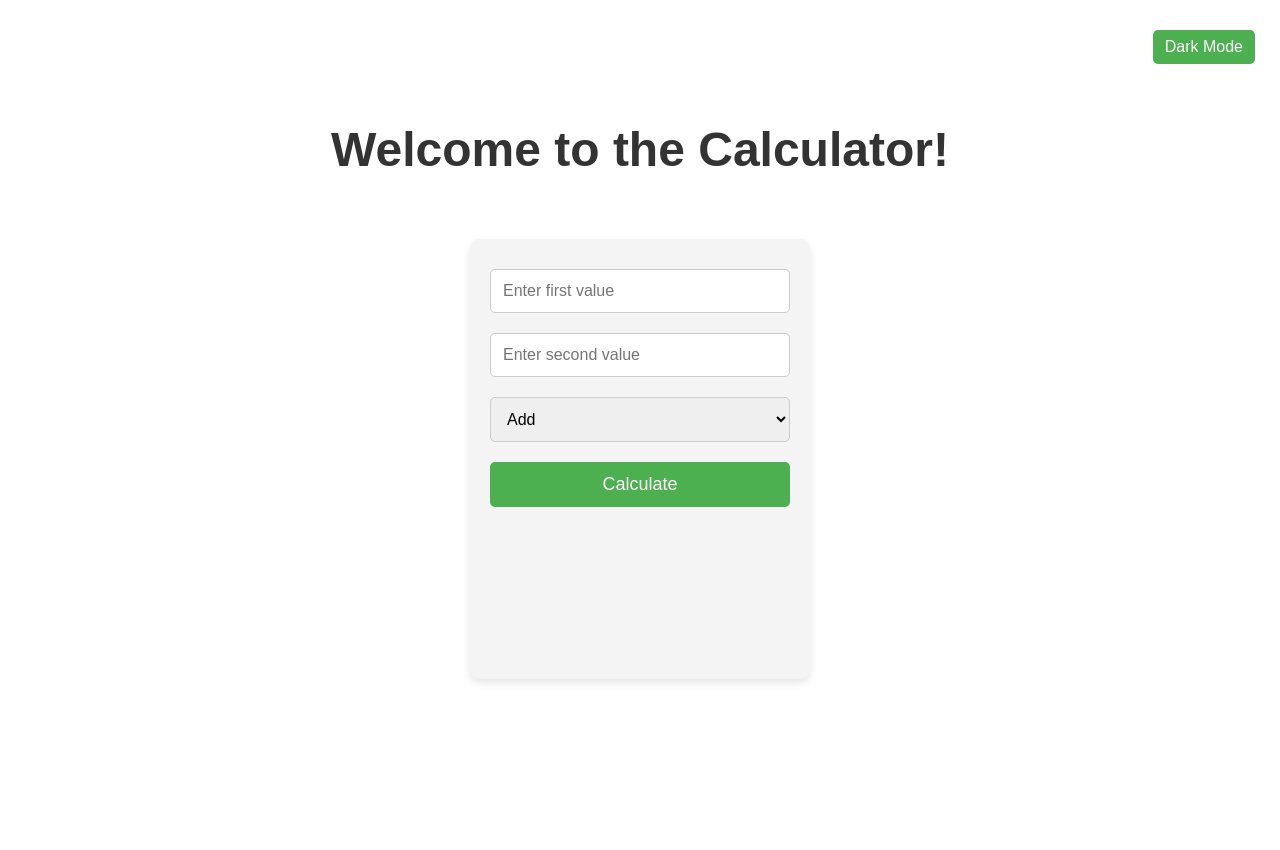
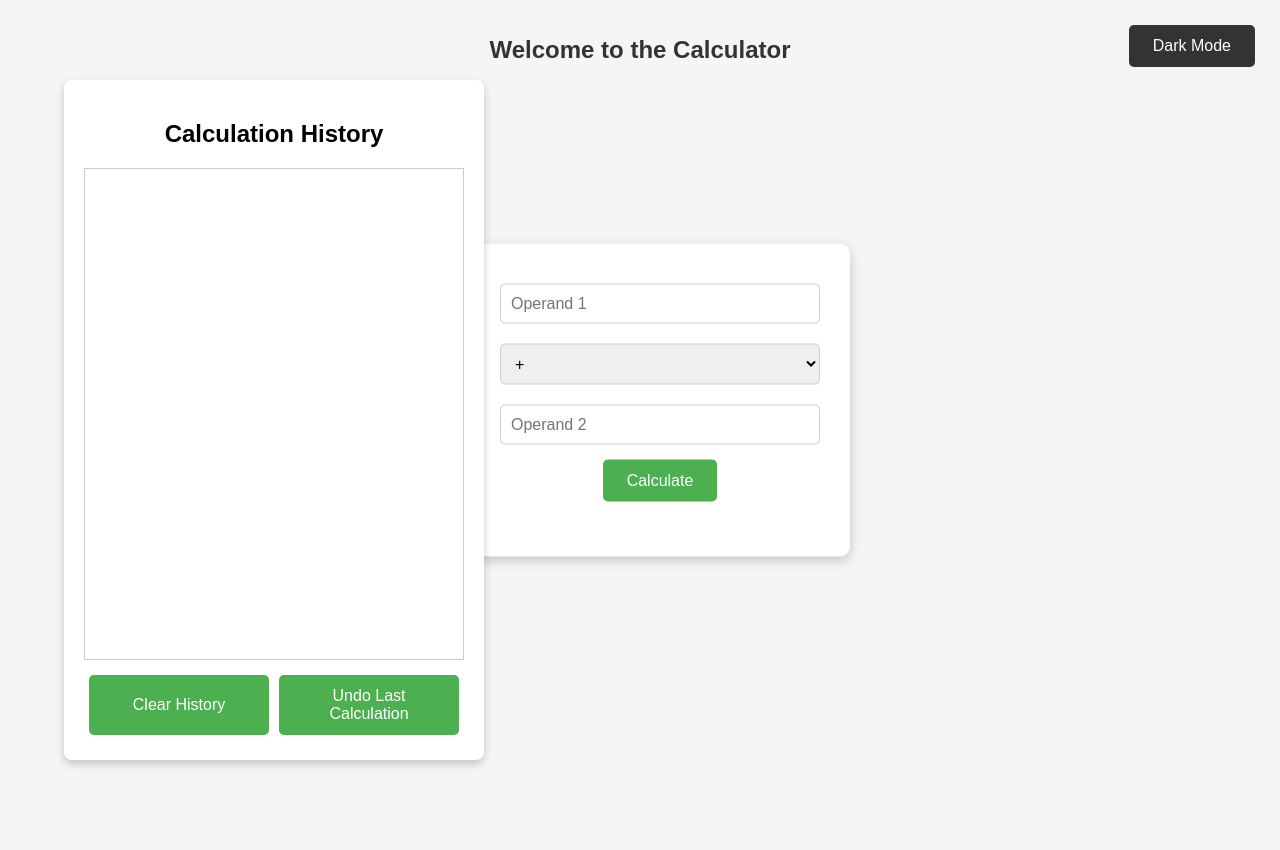
Before and after one commit to mt657/IS218_Final_Project, a FastAPI app: page / in a window 1280 px wide. After the commit the page ends 767 px from the top, so only its background shows below. Run offline with FastAPI, Linux system fonts and the light colour scheme; data that the repository does not hold is empty; some libraries are stand-ins or nearby versions.

Commit message:
updated the html, css, and main.py in order to allow for history to be displayed and updated to front end and allows users to clear or undo history entries

```diff
--- a/app/main.py
+++ b/app/main.py
@@ -4,6 +4,7 @@ from fastapi.responses import HTMLResponse
 from fastapi.staticfiles import StaticFiles
 from fastapi.middleware.cors import CORSMiddleware
 from sqlalchemy.orm import Session
+from sqlalchemy.exc import NoResultFound
 from pathlib import Path
 
 from app.operations.addition import Addition
@@ -13,7 +14,7 @@ from app.operations.division import Division
 from app.models.calculation_history import CalculationHistory
 from database import SessionLocal, engine, Base
 
-# Create tables in the database (ensure it happens at app startup)
+# Create tables in the database
 Base.metadata.create_all(bind=engine)
 
 # Create FastAPI instance
@@ -72,7 +73,6 @@ async def calculate(request: CalculationRequest, db: Session = Depends(get_db)):
     operand2 = request.operand2
     operation = request.operation
 
-    # Operation mapping
     operations = {
         "Add": Addition(),
         "Subtract": Subtraction(),
@@ -86,10 +86,8 @@ async def calculate(request: CalculationRequest, db: Session = Depends(get_db)):
     if operation == "Divide" and operand2 == 0:
         raise HTTPException(status_code=400, detail="Cannot divide by zero")
 
-    # Perform the calculation
     result = operations[operation].calculate(operand1, operand2)
 
-    # Save to the database
     calculation = CalculationHistory(
         operation=operation,
         operand1=operand1,
@@ -105,5 +103,21 @@ async def calculate(request: CalculationRequest, db: Session = Depends(get_db)):
 # Retrieve the calculation history
 @app.get("/history", response_model=list[CalculationHistoryResponse])
 async def get_history(db: Session = Depends(get_db)):
-    history = db.query(CalculationHistory).all()
-    return history
+    return db.query(CalculationHistory).all()
+
+# Clear calculation history
+@app.delete("/history")
+async def clear_history(db: Session = Depends(get_db)):
+    db.query(CalculationHistory).delete()
+    db.commit()
+    return {"message": "Calculation history cleared."}
+
+# Undo the last calculation
+@app.delete("/history/undo")
+async def undo_last_calculation(db: Session = Depends(get_db)):
+    last_calculation = db.query(CalculationHistory).order_by(CalculationHistory.id.desc()).first()
+    if not last_calculation:
+        raise HTTPException(status_code=404, detail="No calculations to undo.")
+    db.delete(last_calculation)
+    db.commit()
+    return {"message": "Last calculation undone."}
--- a/app/static/styles.css
+++ b/app/static/styles.css
@@ -1,173 +1,239 @@
-/* General styling */
+/* General layout for body */
 body {
     font-family: Arial, sans-serif;
+    background-color: #f5f5f5;
+    display: flex;
+    justify-content: center;
+    align-items: flex-start; /* Align at the top of the screen */
+    height: 100vh;
     margin: 0;
-    padding: 0;
-    display: flex;
-    flex-direction: column;
-    align-items: center;
-    justify-content: flex-start;
-    height: 100vh;
-    padding-top: 50px;
+    flex-direction: row; /* Layout horizontally */
 }
 
-/* Dark Mode Styling */
-body.dark-mode {
-    background-color: #333;
-}
-
-/* Styling for the welcome message */
-.welcome-message {
-    margin-top: 40px;
-    text-align: center;
+/* Header style for the welcome message */
+h1 {
+    position: absolute;
+    top: 20px;
+    left: 50%;
+    transform: translateX(-50%);
     font-size: 24px;
     color: #333;
 }
 
-body.dark-mode .welcome-message h1 {
-    color: #fff;
+h2 {
+    text-align: center;
 }
 
-/* Dark Mode Toggle Button */
-#dark-mode-toggle {
-    position: absolute;
-    top: 20px;
-    right: 25px; /* Moved 5px more to the left */
-    padding: 8px 12px;
-    font-size: 16px;
-    cursor: pointer;
-    background-color: #4CAF50;
-    color: white;
-    border: none;
-    border-radius: 5px;
-    width: auto;
-    transition: background-color 0.3s ease;
-}
-
-#dark-mode-toggle:hover {
-    background-color: #45a049;
-}
-
-/* Calculator Container (fixed size) */
+/* Calculator container style */
 .container {
     display: flex;
     flex-direction: column;
+    justify-content: center;
     align-items: center;
-    padding: 20px;
-    background-color: #f4f4f4;
+    background-color: #fff;
     border-radius: 10px;
-    box-shadow: 0 4px 8px rgba(0, 0, 0, 0.1);
-    width: 300px;
-    height: 400px;
-    margin-top: 30px;
-    overflow: hidden;
+    padding: 30px;
+    box-shadow: 0 4px 12px rgba(0, 0, 0, 0.2);
+    width: 320px; /* Fixed width for calculator */
+    text-align: center;
+    margin-left: 20px;
+    position: absolute; /* Fix the container to be centered on the screen */
+    top: 50%;
+    left: 50%;
+    transform: translate(-50%, -50%); /* Center vertically and horizontally */
 }
 
-/* Style for the Input Fields & Buttons */
-input, select, button {
-    width: 100%; /* Make sure all elements use full width */
-    margin: 10px 0;
-    padding: 12px;
-    font-size: 16px;
-    border-radius: 5px;
-    border: 1px solid #ccc;
-    box-sizing: border-box; /* Include padding in width calculation */
+/* History container */
+.history-container {
+    position: fixed;
+    left: 5%;
+    top: 10%;
+    width: 380px; /* Wider width for more space */
+    background-color: white;
+    padding: 20px;
+    border-radius: 8px;
+    box-shadow: 0 4px 8px rgba(0, 0, 0, 0.2);
+    height: 80%; /* Fixed height slightly shorter than calculator */
+    overflow: hidden; /* Hide overflow */
+    display: flex;
+    flex-direction: column; /* Stack the elements vertically */
+    justify-content: space-between; /* Ensure space between history and buttons */
+    transition: all 0.3s ease-in-out; /* Smooth transition for responsiveness */
 }
 
-/* Style for the Result Section */
-#result-container {
-    display: none;
-    margin-top: 10px; /* Reduced padding to align better */
+/* History box inside the container that will hold the calculations */
+.history-box {
+    height: 75%; /* Fixed height */
+    overflow-y: auto; /* Enable scroll when content overflows */
+    padding-bottom: 10%; /* Padding for button area */
     text-align: center;
+    border: 1px solid #ccc;
+    position: relative;
 }
 
-/* Make the result text a reasonable size */
-#result {
-    font-size: 20px; /* Set the size of the result text */
-    font-weight: normal; /* Don't make the result bold */
-    color: #000; /* Set the result text color to black */
+/* History styling */
+.history {
+    list-style-type: none;
+    padding: 0;
+    margin: 0;
 }
 
-/* Ensure the "Result:" label stays centered and appropriately sized */
-#result-container h4 {
-    font-size: 22px;  /* Slightly larger than the result text */
-    font-weight: bold; /* Make it bold */
-    color: #000; /* Set the color to black */
-    text-align: center;
+.history li {
+    padding: 10px 0;
+    border-bottom: 1px solid #ddd;
 }
 
-/* Error Message Section */
-#error-container {
-    margin-top: 10px;
-    color: red;
-    text-align: center;
-}
-
-/* Button for calculating */
+/* Buttons for undo and clear inside the history box */
 button {
+    padding: 12px 24px;
+    margin: 5px;
+    font-size: 16px;
+    cursor: pointer;
+    border: none;
+    border-radius: 5px;
     background-color: #4CAF50;
     color: white;
-    border: none;
-    border-radius: 5px;
-    cursor: pointer;
-    font-size: 18px;
+    transition: background-color 0.3s;
 }
 
 button:hover {
     background-color: #45a049;
 }
 
-/* Prevent dark mode from affecting the result text */
-body.dark-mode #result,
-body.dark-mode #result-container label {
-    color: #000 !important;
+button:disabled {
+    background-color: #d3d3d3;
+    cursor: not-allowed;
 }
 
-/* Media queries for responsiveness */
+/* Layout for undo and clear buttons at the bottom of the history box */
+.buttons-bottom {
+    display: flex;
+    justify-content: space-between;
+    width: 100%;
+    margin-top: 10px;
+}
+
+/* Fixed positioning for the undo and clear buttons */
+.buttons-bottom button {
+    flex: 1;
+    margin: 5px;
+}
+
+/* Dark mode toggle */
+#dark-mode-btn {
+    position: absolute;
+    top: 20px;
+    right: 20px;
+    background-color: #333;
+    color: white;
+    border-radius: 5px;
+    padding: 12px 24px;
+    cursor: pointer;
+    font-size: 16px;
+    transition: all 0.3s ease;
+}
+
+#dark-mode-btn:hover {
+    background-color: #555;
+}
+
+body.dark-mode {
+    background-color: #333;
+    color: white;
+}
+
+body.dark-mode h1 {
+    color: white;
+}
+
+body.dark-mode .container {
+    background-color: #444;
+}
+
+body.dark-mode .history-container {
+    background-color: #444;
+    color: white;
+}
+
+/* Dark mode adjustments for result text */
+body.dark-mode .result {
+    color: white; /* Make result text white in dark mode */
+}
+
+body.dark-mode button {
+    background-color: white;
+    color: black;
+}
+
+body.dark-mode button:hover {
+    background-color: #666;
+}
+
+/* Dark mode button styles */
+body.dark-mode #dark-mode-btn {
+    background-color: #fff; /* White background in dark mode */
+    color: black; /* Dark text in dark mode */
+}
+
+/* Hover effect for dark mode button */
+body.dark-mode #dark-mode-btn:hover {
+    background-color: #666; /* Slightly darker white on hover in dark mode */
+}
+
+/* Spacing adjustments for calculator elements */
+input, select {
+    padding: 10px;
+    font-size: 16px;
+    margin: 10px 0;
+    width: 100%; /* Take up full width */
+    border: 1px solid #ccc;
+    border-radius: 5px;
+}
+
+/* Ensure same space for operand 1, operand 2, and operation dropdown */
+#operation, #operand1, #operand2 {
+    width: 100%; /* All should take up the same width */
+    box-sizing: border-box; /* Include padding and border in the width calculation */
+}
+
+/* Adjust for result section */
+.result {
+    margin-top: 20px;
+    font-size: 20px;
+    font-weight: bold;
+    color: #333;
+}
+
+/* Undo and Clear buttons */
+#clear-history-btn, #undo-btn {
+    width: 48%; /* Align buttons side by side */
+    display: inline-block;
+}
+
+/* Result styling */
+.result {
+    margin-top: 20px;
+    font-size: 18px;
+}
+
+/* Media query for smaller screens */
 @media (max-width: 768px) {
-    .container {
-        width: 300px;
-        height: 400px;
+    body {
+        flex-direction: column; /* Stack elements vertically */
+        align-items: center;
     }
 
-    #dark-mode-toggle {
-        top: 10px;
-        right: 10px;
-        padding: 6px 10px;
-        font-size: 14px;
+    .container {
+        position: static; /* Allow natural flow of elements */
+        transform: none; /* Remove transform */
+        margin-bottom: 20px; /* Add spacing below calculator */
     }
 
-    .welcome-message {
-        font-size: 20px;
-        margin-top: 30px;
-    }
-
-    input, select, button {
-        font-size: 14px;
-        padding: 8px;
+    .history-container {
+        position: static; /* Allow natural flow of elements */
+        width: 90%; /* Take most of the screen width */
+        height: auto; /* Adjust height automatically */
+        margin: 0 auto; /* Center horizontally */
+        margin-top: 20px; /* Add spacing above */
     }
 }
-
-@media (max-width: 480px) {
-    .container {
-        width: 300px;
-        height: 400px;
-    }
-
-    #dark-mode-toggle {
-        top: 10px;
-        right: 10px;
-        padding: 5px 8px;
-        font-size: 12px;
-    }
-
-    .welcome-message {
-        font-size: 18px;
-        margin-top: 20px;
-    }
-
-    input, select, button {
-        font-size: 12px;
-        padding: 6px;
-    }
-}
--- a/app/templates/index.html
+++ b/app/templates/index.html
@@ -4,80 +4,126 @@
     <meta charset="UTF-8">
     <meta name="viewport" content="width=device-width, initial-scale=1.0">
     <title>Calculator</title>
-    <link rel="stylesheet" href="./static/styles.css"> <!-- Link to the external CSS file -->
+    <link rel="stylesheet" href="/static/styles.css">
 </head>
 <body>
-    <button id="dark-mode-toggle">Dark Mode</button>
+    <h1>Welcome to the Calculator</h1>
 
-    <div class="welcome-message">
-        <h1>Welcome to the Calculator!</h1>
+    <!-- Dark Mode Button -->
+    <button id="dark-mode-btn">Dark Mode</button>
+
+    <!-- Main wrapper to ensure consistent stacking -->
+    <div class="main-wrapper">
+        <!-- Calculator container (center) -->
+        <div class="container">
+            <form id="calculator-form">
+                <input type="number" id="operand1" placeholder="Operand 1" required>
+                <select id="operation" required>
+                    <option value="Add">+</option>
+                    <option value="Subtract">-</option>
+                    <option value="Multiply">x</option>
+                    <option value="Divide">/</option>
+                </select>
+                <input type="number" id="operand2" placeholder="Operand 2" required>
+                <button type="submit">Calculate</button>
+            </form>
+
+            <div id="result" class="result"></div> <!-- Calculation result -->
         </div>
 
-    <div class="container">
-        <input type="number" id="operand1" placeholder="Enter first value">
-        <input type="number" id="operand2" placeholder="Enter second value">
-        <select id="operation">
-            <option value="Add">Add</option>
-            <option value="Subtract">Subtract</option>
-            <option value="Multiply">Multiply</option>
-            <option value="Divide">Divide</option>
-        </select>
-        <button id="calculate-btn">Calculate</button>
-
-        <div id="result-container">
-            <h4>Result:</h4>
-            <p id="result"></p>
+        <!-- Calculation history section -->
+        <div class="history-container">
+            <h2>Calculation History</h2>
+            <!-- History box that will contain calculations -->
+            <div class="history-box">
+                <ul id="history" class="history"></ul>
             </div>
 
-        <div id="error-container">
-            <p id="error"></p>
+            <!-- Undo and Clear buttons at the bottom -->
+            <div class="buttons-bottom">
+                <button id="clear-history-btn">Clear History</button>
+                <button id="undo-btn">Undo Last Calculation</button>
+            </div>
         </div>
     </div>
 
     <script>
-        // Toggle dark mode
-        document.getElementById('dark-mode-toggle').addEventListener('click', function() {
-            document.body.classList.toggle('dark-mode');
-        });
+        document.getElementById("calculator-form").addEventListener("submit", async function(event) {
+            event.preventDefault();
 
-        // Handle the calculate button click
-        document.getElementById('calculate-btn').addEventListener('click', async function() {
-            const operand1 = document.getElementById('operand1').value;
-            const operand2 = document.getElementById('operand2').value;
-            const operation = document.getElementById('operation').value;
+            const operand1 = parseFloat(document.getElementById("operand1").value);
+            const operand2 = parseFloat(document.getElementById("operand2").value);
+            const operation = document.getElementById("operation").value;
 
-            try {
-                // Send data to the Flask backend via a POST request
-                const response = await fetch('http://localhost:8000/', {  // Change localhost to fastapi
-                    method: 'POST',
+            const response = await fetch("/", {
+                method: "POST",
                 headers: {
-                        'Content-Type': 'application/json',
+                    "Content-Type": "application/json",
                 },
                 body: JSON.stringify({
-                        operand1: operand1,
-                        operand2: operand2,
-                        operation: operation,
+                    operand1,
+                    operand2,
+                    operation,
                 }),
             });
 
             const data = await response.json();
+            document.getElementById("result").innerText = `Result = ${data.result}`;
 
-                if (response.ok) {
-                    // Display the result
-                    document.getElementById('result').textContent = `${operand1} ${operation} ${operand2} = ${data.result}`;
-                    document.getElementById('error').textContent = '';
-                    document.getElementById('result-container').style.display = 'block';
-                } else {
-                    // Display error message from the server
-                    document.getElementById('error').textContent = data.error;
-                    document.getElementById('result-container').style.display = 'none';
+            // Fetch and display history after calculation
+            updateHistory();
+        });
+
+        // Update calculation history
+        async function updateHistory() {
+            const response = await fetch("/history");
+            const history = await response.json();
+
+            const historyList = document.getElementById("history");
+
+            historyList.innerHTML = ""; // Clear current history
+            history.forEach(item => {
+                // Replace operation names with corresponding symbols
+                const operationSymbols = {
+                    'Add': '+',
+                    'Subtract': '-',
+                    'Multiply': 'x',
+                    'Divide': '/'
+                };
+
+                const operationSymbol = operationSymbols[item.operation];
+
+                const li = document.createElement("li");
+                li.textContent = `${item.operand1} ${operationSymbol} ${item.operand2} = ${item.result}`;
+                historyList.appendChild(li);
+            });
+
+            // Show the history container when there is history
+            const historyContainer = document.querySelector(".history-container");
+            if (history.length > 0) {
+                historyContainer.style.display = "block";  // Show history
             }
-            } catch (error) {
-                // Handle network or other errors
-                document.getElementById('error').textContent = 'An error occurred while processing your request.';
-                document.getElementById('result-container').style.display = 'none';
         }
+
+        // Clear history
+        document.getElementById("clear-history-btn").addEventListener("click", async function() {
+            await fetch("/history", { method: "DELETE" });
+            updateHistory(); // Refresh the history after clearing it
         });
+
+        // Undo the last calculation
+        document.getElementById("undo-btn").addEventListener("click", async function() {
+            await fetch("/history/undo", { method: "DELETE" });
+            updateHistory(); // Refresh the history after undo
+        });
+
+        // Dark Mode Toggle
+        document.getElementById("dark-mode-btn").addEventListener("click", function() {
+            document.body.classList.toggle("dark-mode");
+        });
+
+        // Initialize the page by fetching history
+        updateHistory();
     </script>
 </body>
 </html>
```
Lines whose indentation alone changed are shown as unchanged.
